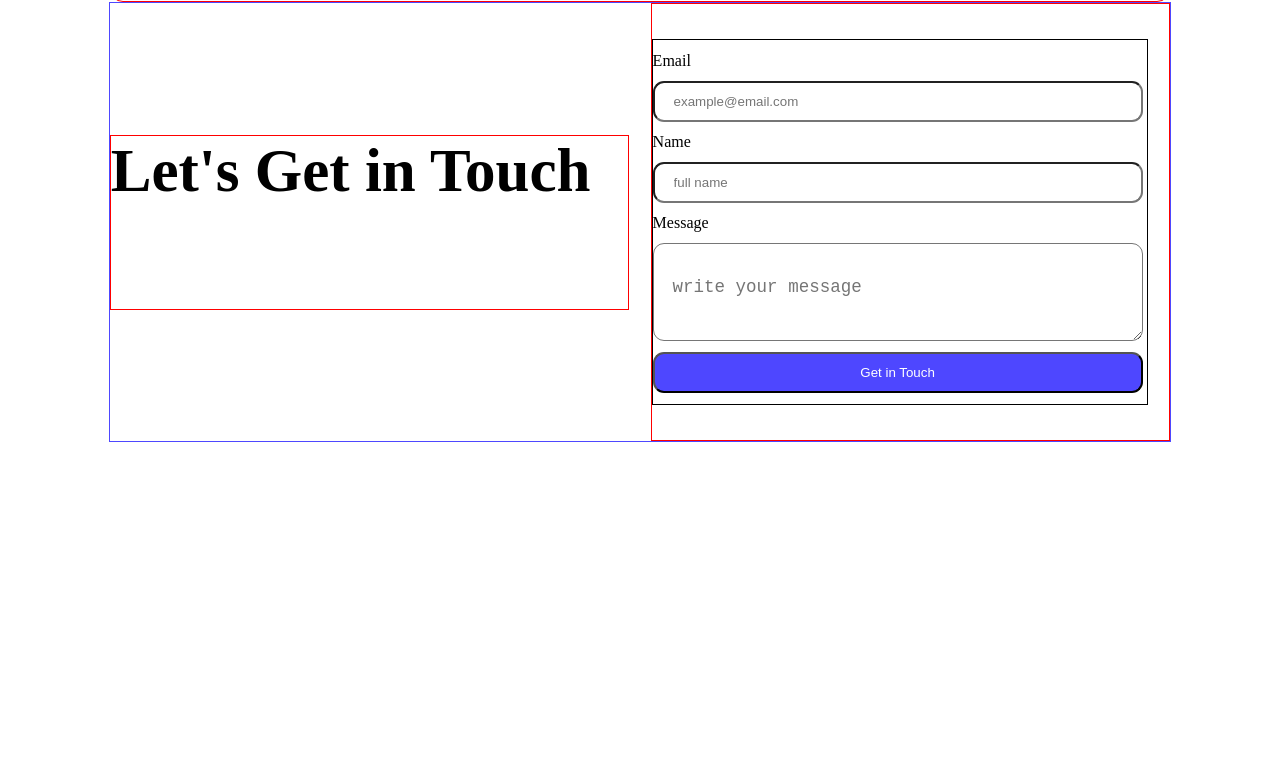
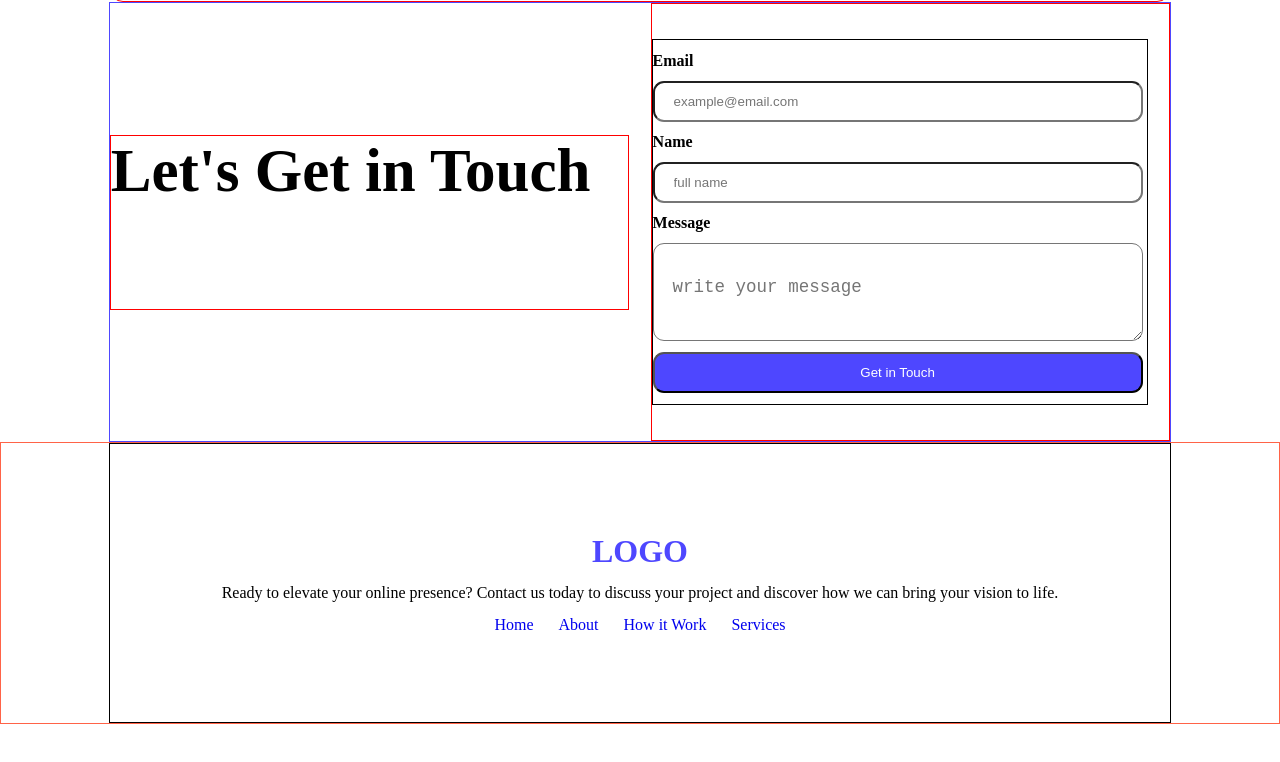
Before and after one commit to AS-Adil/Assignment-1, a plain HTML site: page index.html in a window 1280 px wide. Shown: the part 1758-2520 px from the top of the page. Before the commit the page ends 2452 px from the top, so only its background shows below. Drawn offline with Linux system fonts and the light colour scheme.

Commit message:
cration and styling Footer Area

```diff
--- a/index.html
+++ b/index.html
@@ -216,8 +216,6 @@
         <textarea name="" id="message" placeholder="write your message"></textarea>
         <input type="button" class="button" value="Get in Touch">
 
-        <!-- <button class="button">Get in Touch</button> -->
-
             </form>
 
 
@@ -225,7 +223,31 @@
 
 </section>
 
+<!-- Touch section End -->
 
+
+<!-- Footer Section Start -->
+ <footer>
+    <div class="footer-sub">
+
+        <div class="logo">
+            <h1>LOGO</h1>
+
+        </div>
+
+        <div class="txt">
+            <p>Ready to elevate your online presence? Contact us today to discuss your project and discover how we can bring your vision to life.</p>
+        </div>
+
+        <div class="footer-link">
+            <a href="#">Home</a>
+            <a href="#">About</a>
+            <a href="#">How it Work</a>
+            <a href="#">Services</a>
+        </div>
+    </div>
+
+ </footer>
 
 
 
--- a/style.css
+++ b/style.css
@@ -323,11 +323,16 @@ nav button{
 
     }
 
+    .touch form label{
+        font-weight: 800;
+    }
+
 
     .touch form input {
         width: 99%;
         padding: 11px 19px;
         border-radius: 11px;
+
 
     }
     .touch form textarea{
@@ -344,3 +349,41 @@ nav button{
     .touch form textarea::placeholder{
         font-size: 17.5px;
     }
+
+
+
+    /* Touch Section End */
+
+
+    /* Footer Section Start */
+
+
+    footer{
+        border: 1px solid tomato;
+    }
+
+    .footer-sub{
+        border: 1px solid black;
+        width: 83vw;
+        height: 35vh;
+        margin: 0px auto;
+        text-align: center;
+        display: flex;
+        flex-direction: column;
+        align-items: center;
+        justify-content: center;
+        gap: 14px;
+    }
+
+    .footer-link {
+        display: flex;
+        justify-content: space-around;
+        gap: 25px;
+
+
+    }
+    .footer-link a{
+        text-decoration: none;
+
+
+    }
```
